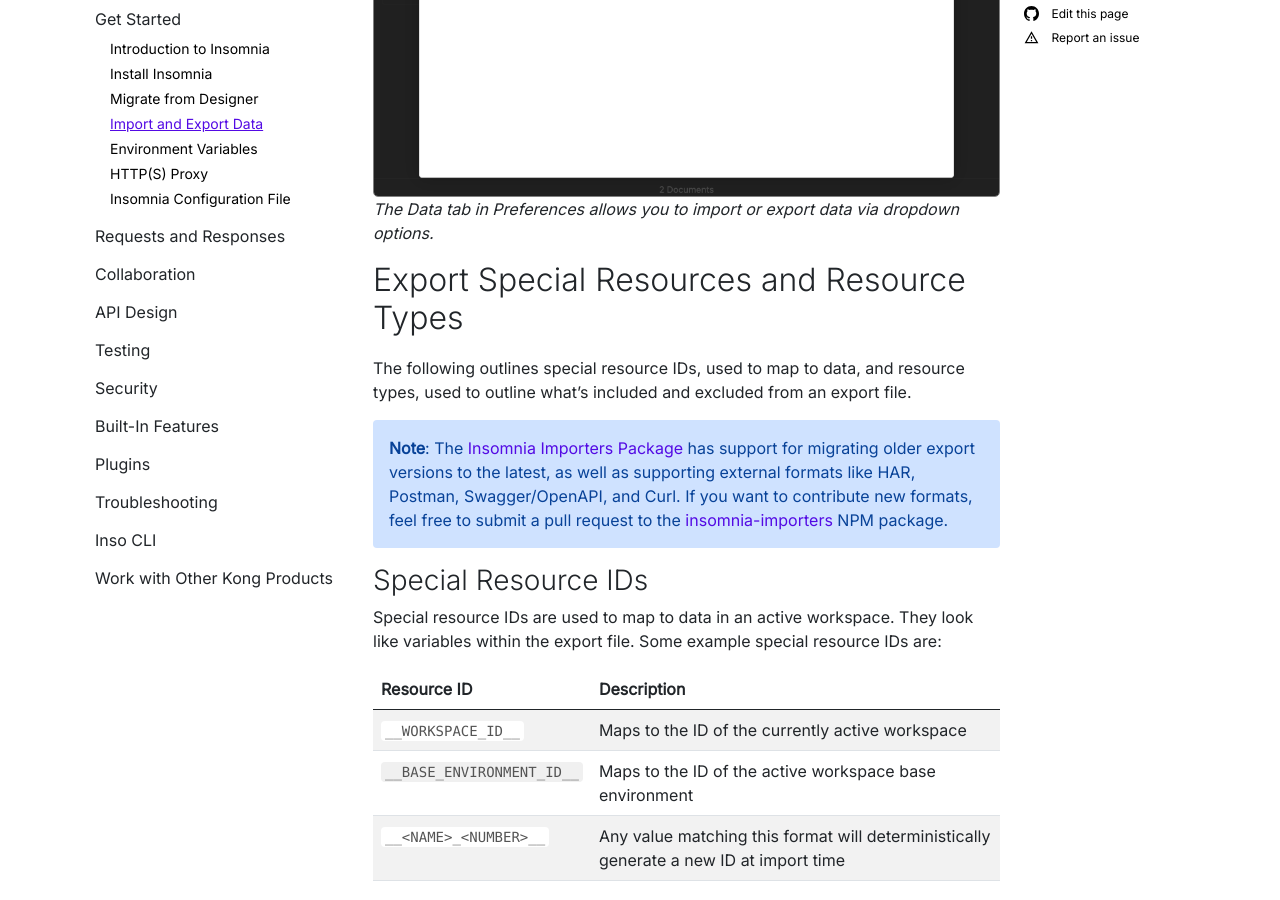
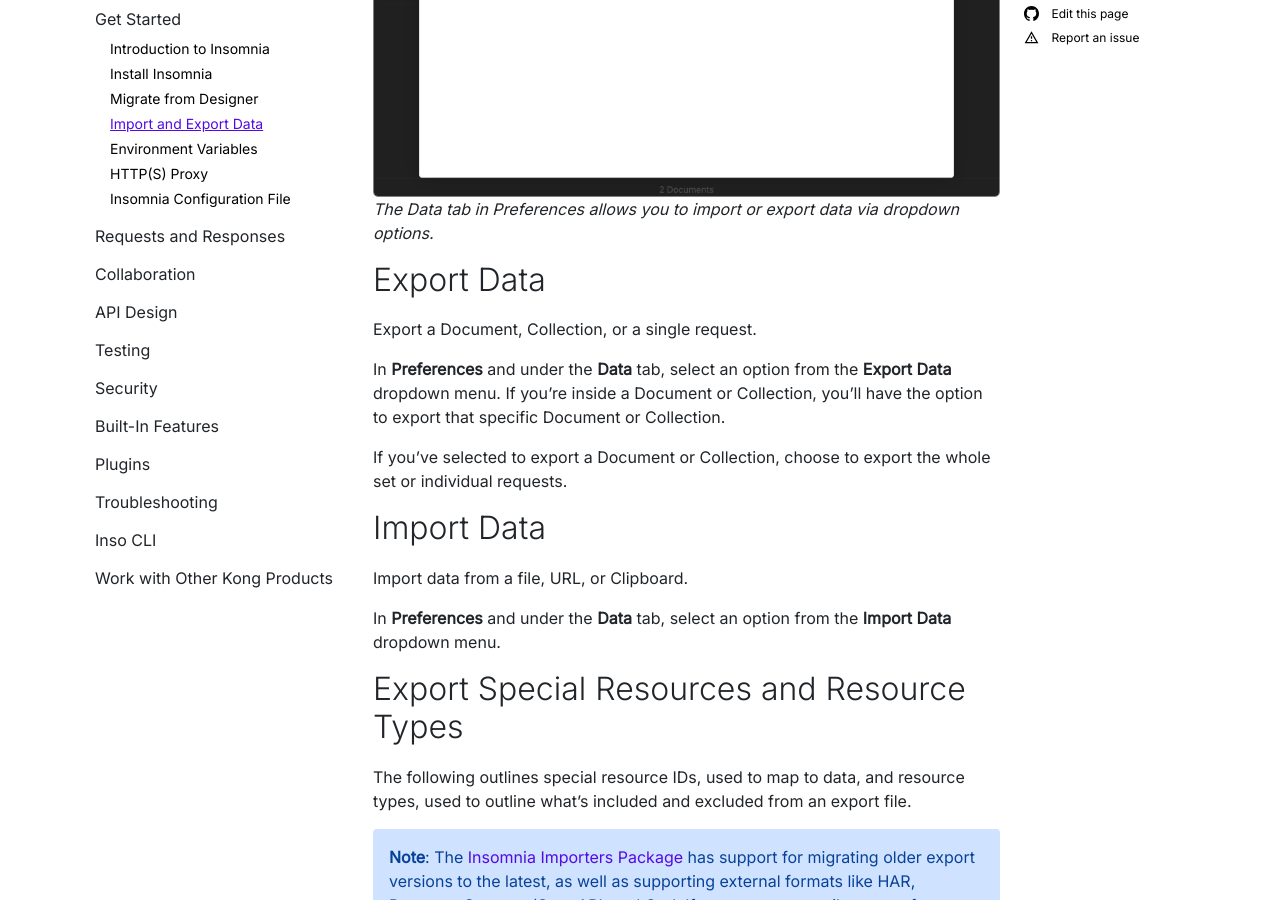
Before and after one commit to Kong/insomnia-docs, a Jekyll site: the page built from docs/insomnia/import-export-data.md, in a window 1280 px wide and 900 px high, scrolled down 505 px. Built offline with Jekyll 4.4.1, drawn with Linux system fonts in a browser that asks for light colours; comment, search, counter and statistics services are not loaded.

Commit message:
add Export and Import Data sections

```diff
--- a/docs/insomnia/import-export-data.md
+++ b/docs/insomnia/import-export-data.md
@@ -11,6 +11,20 @@
 
 ![The Data tab in Preferences allows you to import or export data via dropdown options.](/assets/images/import-export-data.png)
 _The Data tab in Preferences allows you to import or export data via dropdown options._
+
+## Export Data
+
+Export a Document, Collection, or a single request.
+
+In **Preferences** and under the **Data** tab, select an option from the **Export Data** dropdown menu. If you're inside a Document or Collection, you'll have the option to export that specific Document or Collection.
+
+If you've selected to export a Document or Collection, choose to export the whole set or individual requests.
+
+## Import Data
+
+Import data from a file, URL, or Clipboard.
+
+In **Preferences** and under the **Data** tab, select an option from the **Import Data** dropdown menu.
 
 ## Export Special Resources and Resource Types
 
```
